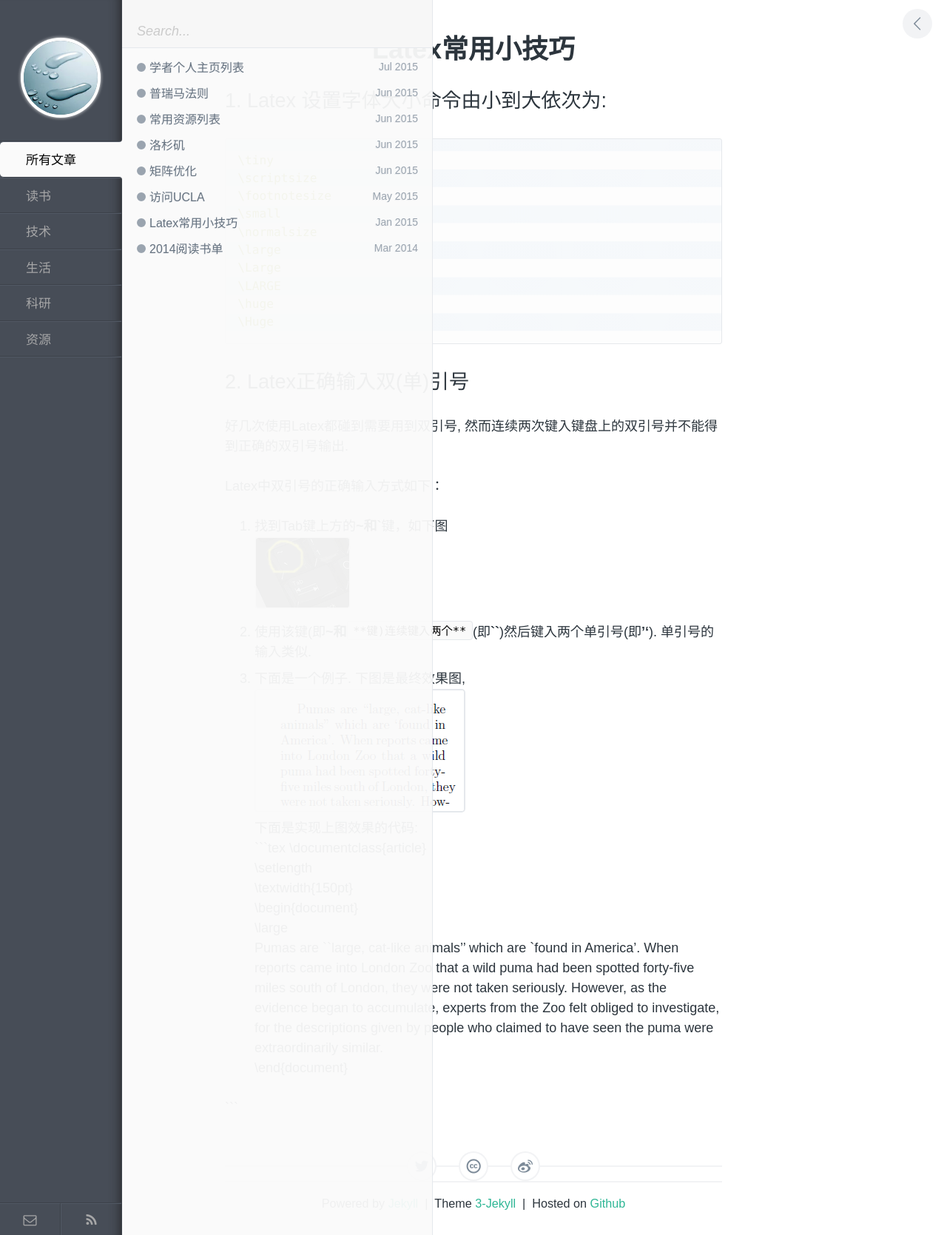
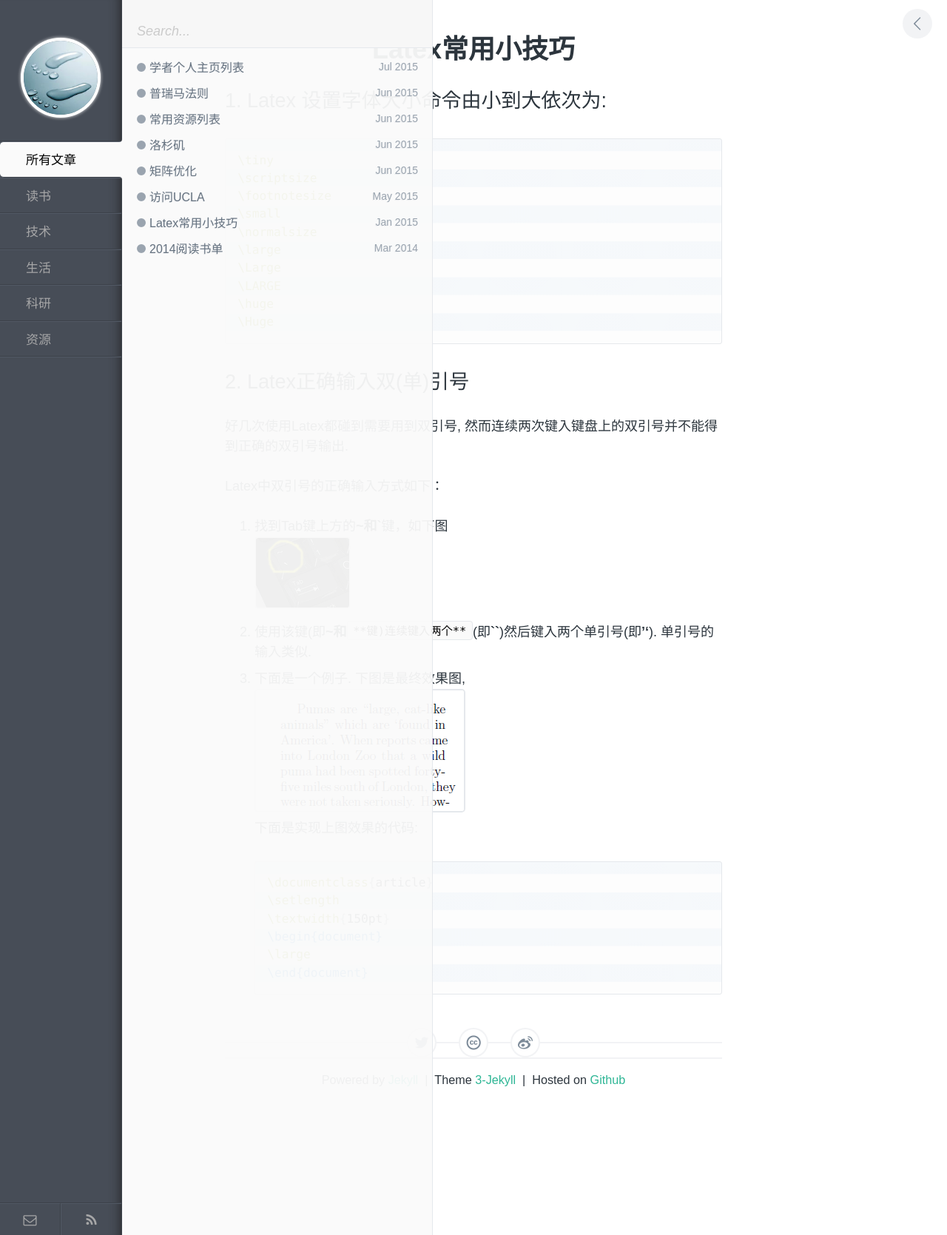
Before and after one commit to polyHong/polyHong.github.io, a Jekyll site: the page built from _posts/tech/2015-01-10-use-latex.md, in a window 1280 px wide. Shown: the whole page at 74% size. Built offline with Jekyll 4.4.1, drawn with Linux system fonts in a browser that asks for light colours; Markdown is read by kramdown in place of the engine named in the settings.

Commit message:
Latex double quote mark

````diff
--- a/_posts/tech/2015-01-10-use-latex.md
+++ b/_posts/tech/2015-01-10-use-latex.md
@@ -38,7 +38,5 @@ Latex中双引号的正确输入方式如下：
 \textwidth{150pt}
 \begin{document}
 \large
-          Pumas are ``large, cat-like animals'' which are `found in America'. When reports came into London Zoo that a wild puma had been spotted forty-five miles south of London, they were not taken seriously. However, as the evidence began to accumulate, experts from the Zoo felt obliged to investigate, for the descriptions given by people who claimed to have seen the puma were extraordinarily similar.
 \end{document}
-
 ```
````
